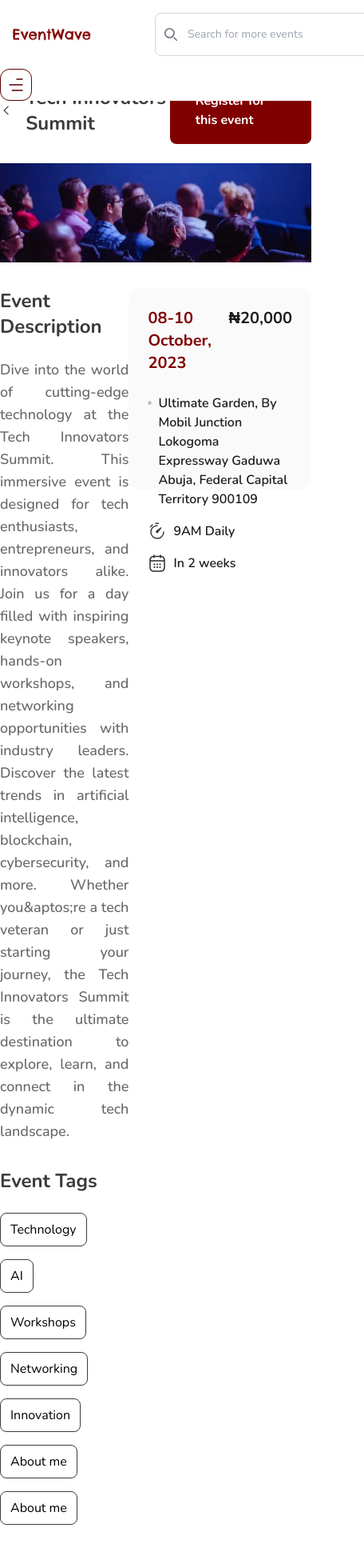
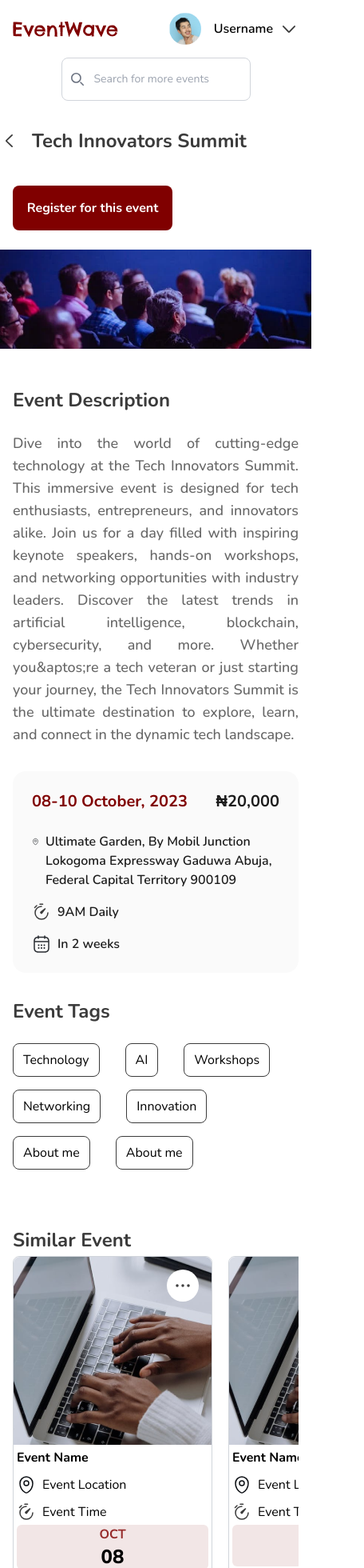
Before and after one commit to hngx-org/event, a Next.js app: page /event/EventDetails in a window 390 px wide. Shown: the top 1960 px of the page at 80% size, 456 px wide, since content can reach past the window. Built offline with nearby package versions, Linux system fonts and the light colour scheme.

Commit message:
made this page responsive

```diff
--- a/components/Dashboard/Dashboardheader.tsx
+++ b/components/Dashboard/Dashboardheader.tsx
@@ -2,13 +2,16 @@ import Image from "next/image";
 import Link from "next/link";
 import Logo from "assets/images/logo.png";
 import user from "assets/images/user.jpg"
-import { HamburgerIcon } from "@/public/assets/icons/mobileIcons";
+import { ArrowDownIcon } from "@/components/icons/EventDetails/SocialIcons";
+import { useState } from "react";
 
 export default function DashboardHeader() {
+    const [isDropdownOpen, setIsDropdownOpen] = useState(false);
+
     return (
         <header className='fixed top-0 left-0 right-0 bg-white z-10'>
-                <div className="max-w-7xl mx-auto flex justify-between p-4 xl:px-0 ">
-                    <div className='flex gap-20 items-center'>
+                <div className="max-w-7xl mx-auto flex items-center gap-4 md:gap-0 justify-between p-4 xl:px-0 ">
+                    <div className='flex flex-col md:flex-row items-start md:flex gap-16 md:gap-20 md:items-center'>
                         {/* Logo */}
                         <Link href='/'>
                         <Image
@@ -19,12 +22,12 @@ export default function DashboardHeader() {
                             className='h-auto w-auto'
                         />
                         </Link>
-                        <form className="w-[380px]">
+                        <form className="hidden md:flex w-[380px]">
                             <label htmlFor="default-search" className="mb-2 text-sm font-medium text-gray-900 sr-only dark:text-white">Search</label>
                             <div className="relative">
                                 <div className="absolute inset-y-0 left-0 flex items-center pl-3 pointer-events-none">
                                     <svg className="w-4 h-4 text-gray-500 dark:text-gray-400" aria-hidden="true" xmlns="http://www.w3.org/2000/svg" fill="none" viewBox="0 0 20 20">
-                                        <path stroke="currentColor" stroke-linecap="round" stroke-linejoin="round" stroke-width="2" d="m19 19-4-4m0-7A7 7 0 1 1 1 8a7 7 0 0 1 14 0Z"/>
+                                        <path stroke="currentColor" strokeLinecap="round" strokeLinejoin="round" strokeWidth="2" d="m19 19-4-4m0-7A7 7 0 1 1 1 8a7 7 0 0 1 14 0Z"/>
                                     </svg>
                                 </div>
                                 <input type="search" id="default-search" className="block w-full p-4 pl-10 text-sm text-gray-900 border border-gray-300 rounded-lg" placeholder="Search for more events" required />
@@ -39,14 +42,35 @@ export default function DashboardHeader() {
                             height={40}
                             alt="user"
                         />
-                        <h3 className="text-base font-semibold">Username</h3>
+                        <div className="flex gap-2">
+                            <h3 className="text-base font-semibold">Username</h3>
+                            <div onClick={() => setIsDropdownOpen(!isDropdownOpen)}>
+                                <ArrowDownIcon />
+                            </div>
+                        </div>
                     </div>
+                    {isDropdownOpen && (
+                            <div className="absolute right-5 top-12 mt-2 w-48 bg-white border border-gray-300 rounded shadow-lg z-50">
+                            <button
+                                className="block w-full text-left py-2 px-4 hover:bg-gray-100 focus:outline-none"
+                            >
+                                Logout
+                            </button>
+                            </div>
+                        )}
                 </div>
 
-                {/* Mobile menu toggle */}
-                <button className='border-[0.5px] border-secondary-400 w-10 h-10 flex items-center justify-center rounded-xl lg:hidden'>
-                    <HamburgerIcon />
-                </button>
+                <form className="flex md:hidden w-full justify-center mb-5">
+                    <label htmlFor="default-search" className="mb-2 text-sm font-medium text-gray-900 sr-only dark:text-white">Search</label>
+                    <div className="relative">
+                        <div className="absolute inset-y-0 left-0 flex items-center pl-3 pointer-events-none">
+                            <svg className="w-4 h-4 text-gray-500 dark:text-gray-400" aria-hidden="true" xmlns="http://www.w3.org/2000/svg" fill="none" viewBox="0 0 20 20">
+                                <path stroke="currentColor" stroke-linecap="round" stroke-linejoin="round" stroke-width="2" d="m19 19-4-4m0-7A7 7 0 1 1 1 8a7 7 0 0 1 14 0Z"/>
+                            </svg>
+                        </div>
+                        <input type="search" id="default-search" className="block w-full p-4 pl-10 text-sm text-gray-900 border border-gray-300 rounded-lg" placeholder="Search for more events" required />
+                    </div>
+                </form>
             </header>
     )
 }
--- a/components/events/EventDetails.tsx
+++ b/components/events/EventDetails.tsx
@@ -4,24 +4,55 @@ import Link from "next/link";
 export default function EventDetails() {
     return (
         <>
-            <div className="max-w-7xl mx-auto flex justify-between mb-6 mt-24">
+            <div className="max-w-7xl md:mx-auto flex flex-col md:flex-row justify-between mb-6 mt-40 md:mt-24">
                 <div className="flex gap-4 items-center">
                     <ArrowBackIcon />
                     <h3 className="text-grey-500 text-2xl font-bold">Tech Innovators Summit</h3>
                 </div>
-                <Link href='/Checkout' className="bg-secondary-300 text-white text-base font-bold flex justify-center items-center py-[18px] px-8 rounded-lg">Register for this event</Link>
+                <Link href='/Checkout' className="w-[200px] ml-4 md:w-auto bg-secondary-300 text-white text-base font-bold flex justify-center items-center px-2 py-4 md:py-[18px] md:px-8 rounded-lg mt-10">Register for this event</Link>
             </div>
 
             <div className="w-full">
                 <img src="/assets/images/herobg.png" alt="hero" className="w-full"/>
             </div>
 
-            <div className="max-w-7xl mx-auto mt-8">
-                <div className="flex justify-between">
+            <div className="max-w-7xl mx-auto mt-8 p-4 lg::p-0">
+                <div className="flex flex-col md:flex-row gap-6 justify-between">
                     <div className="flex flex-col gap-8">
                         <div className="flex flex-col gap-6 max-w-[733px]">
                             <h1 className="text-grey-500 text-2xl font-bold">Event Description</h1>
                             <p className="text-[#666] text-justify font-medium text-lg">Dive into the world of cutting-edge technology at the Tech Innovators Summit. This immersive event is designed for tech enthusiasts, entrepreneurs, and innovators alike. Join us for a day filled with inspiring keynote speakers, hands-on workshops, and networking opportunities with industry leaders. Discover the latest trends in artificial intelligence, blockchain, cybersecurity, and more. Whether you&aptos;re a tech veteran or just starting your journey, the Tech Innovators Summit is the ultimate destination to explore, learn, and connect in the dynamic tech landscape.</p>
+                        </div>
+
+                        <div className="inline-flex md:hidden p-6 items-start gap-6 rounded-2xl bg-[#FAFAFA] max-w-[437px] max-h-[252px]">
+                        <div className="flex flex-col gap-6">
+                            <div>
+                                <div className="flex justify-between">
+                                <h1 className="text-secondary-300 font-bold text-xl">08-10 October, 2023</h1>
+                                <h1 className="text-grey-700 font-bold text-xl">&#8358;20,000</h1>
+                                </div>
+                            </div>
+                            <div className="flex flex-col gap-4">
+                                <div className="flex gap-2 items-start">
+                                    <LocationIcon />
+                                    <h4 className="text-grey-700 text-base font-semibold">
+                                        Ultimate Garden, By Mobil Junction Lokogoma Expressway Gaduwa Abuja, Federal Capital Territory 900109
+                                    </h4>
+                                </div>
+                                <div className="flex gap-2 items-center">
+                                    <ClockIcon />
+                                    <h4 className="text-grey-700 text-base font-semibold">
+                                        9AM Daily
+                                    </h4>
+                                </div>
+                                <div className="flex gap-2 items-center">
+                                    <CalendarIcon />
+                                    <h4 className="text-grey-700 text-base font-semibold">
+                                        In 2 weeks
+                                    </h4>
+                                </div>
+                            </div>
+                        </div>
                     </div>
                         <div className="flex flex-col gap-6">
                             <h1 className="text-grey-500 text-2xl font-bold">Event Tags</h1>
@@ -36,7 +67,7 @@ export default function EventDetails() {
                             </div>
                         </div>
                     </div>
-                    <div className="inline-flex p-6 items-start gap-6 rounded-2xl bg-[#FAFAFA] max-w-[437px] max-h-[252px]">
+                    <div className="hidden md:inline-flex p-6 items-start gap-6 rounded-2xl bg-[#FAFAFA] max-w-[437px] max-h-[252px]">
                         <div className="flex flex-col gap-6">
                             <div>
                                 <div className="flex justify-between">
@@ -68,11 +99,11 @@ export default function EventDetails() {
                     </div>
                 </div>
 
-                <div className="flex flex-col gap-3 mt-[72px] mb-28">
+                <div className="flex flex-col gap-1 mt-[72px] mb-28">
                     <h1 className="text-grey-500 text-2xl font-bold">Similar Event</h1>
-                    <div className="grid grid-cols-3 gap-5">
-                        <div className="w-full rounded-lg border border-gray-300 relative">
-                            <button className="w-[40px] h-[40px] flex items-center justify-center p-3 absolute top-4 right-4 bg-white rounded-[50%] ">
+                    <div className="grid md:grid-cols-3 gap-5 grid-flow-col overflow-x-scroll snap-x scroll-p-4">
+                        <div className="w-[250px] md:w-[250px] md:w-full rounded-lg border border-gray-300 relative">
+                            <button className="w-[40px] h-[40px] flex items-center justify-center p-1 absolute top-4 right-4 bg-white rounded-[50%] ">
                                 <OptionIcon />
                             </button>
                             <div className="w-full h-[235px] ">
@@ -83,9 +114,9 @@ export default function EventDetails() {
 
                                 />
                             </div>
-                            <div className="grid grid-cols-[1fr_0.4fr] gap-3 p-[24px]">
+                            <div className="grid md:grid-cols-[1fr_0.4fr] gap-1 p-1 md:md:p-[24px]">
                                 <div className="grid gap-[10px]">
-                                <h3 className="text-2xl font-bold">Event Name</h3>
+                                    <h3 className="md:text-2xl font-bold">Event Name</h3>
                                     <div className="flex gap-2 items-center">
                                         <LocationIcon />
                                         <p className="">Event Location</p>
@@ -96,7 +127,7 @@ export default function EventDetails() {
                                     </div>
                                     </div>
                                 <div>
-                                <div className="w-full bg-secondary-50 flex items-center justify-center flex-col p-[10px] rounded-md ">
+                                <div className="w-full bg-secondary-50 flex items-center justify-center flex-col md:p-[10px] rounded-md ">
                                     <p className="text-secondary-200 font-bold">OCT</p>
                                     <h3 className="text-2xl font-extrabold">08</h3>
                                 </div>
@@ -110,7 +141,7 @@ export default function EventDetails() {
                                 <p className="font-bold px-2">Live</p>
                             </div>
                         </div>
-                        <div className="w-full rounded-lg border border-gray-300 relative">
+                        <div className="w-[250px] md:w-full rounded-lg border border-gray-300 relative">
                             <button className="w-[40px] h-[40px] p-3 flex items-center justify-center absolute top-4 right-4 bg-white rounded-[50%] ">
                                 <OptionIcon />
                             </button>
@@ -122,9 +153,9 @@ export default function EventDetails() {
 
                                 />
                             </div>
-                            <div className="grid grid-cols-[1fr_0.4fr] gap-3 p-[24px]">
+                            <div className="grid md:grid-cols-[1fr_0.4fr] gap-1 p-1 md:p-[24px]">
                                 <div className="grid gap-[10px]">
-                                <h3 className="text-2xl font-bold">Event Name</h3>
+                                <h3 className="md:text-2xl font-bold">Event Name</h3>
                                 <div className="flex gap-2 items-center">
                                     <LocationIcon />
                                     <p className="">Event Location</p>
@@ -135,7 +166,7 @@ export default function EventDetails() {
                                 </div>
                                 </div>
                                 <div>
-                                <div className="w-full bg-secondary-50 flex items-center justify-center flex-col p-[10px] rounded-md ">
+                                <div className="w-full bg-secondary-50 flex items-center justify-center flex-md:col p-[10px] rounded-md ">
                                     <p className="text-secondary-200 font-bold">OCT</p>
                                     <h3 className="text-2xl font-extrabold">08</h3>
                                 </div>
@@ -149,7 +180,7 @@ export default function EventDetails() {
                                 <p className="font-bold px-2">Live</p>
                             </div>
                         </div>
-                        <div className="w-full rounded-lg border border-gray-300 relative">
+                        <div className="w-[250px] md:w-full rounded-lg border border-gray-300 relative">
                             <button className="w-[40px] h-[40px] flex items-center justify-center p-3 absolute top-4 right-4 bg-white rounded-[50%] ">
                                 <OptionIcon />
                             </button>
@@ -161,9 +192,9 @@ export default function EventDetails() {
 
                                 />
                             </div>
-                            <div className="grid grid-cols-[1fr_0.4fr] gap-3 p-[24px]">
+                            <div className="grid md:grid-cols-[1fr_0.4fr] gap-1 p-1 md:p-[24px]">
                                 <div className="grid gap-[10px]">
-                                <h3 className="text-2xl font-bold">Event Name</h3>
+                                <h3 className="md:text-2xl font-bold">Event Name</h3>
                                 <div className="flex gap-2 items-center">
                                     <LocationIcon />
                                     <p className="">Event Location</p>
@@ -174,7 +205,7 @@ export default function EventDetails() {
                                 </div>
                                 </div>
                                 <div>
-                                <div className="w-full bg-secondary-50 flex items-center justify-center flex-col p-[10px] rounded-md ">
+                                <div className="w-full bg-secondary-50 flex items-center justify-center flex-md:col p-[10px] rounded-md ">
                                     <p className="text-secondary-200 font-bold">OCT</p>
                                     <h3 className="text-2xl font-extrabold">08</h3>
                                 </div>
--- /dev/null
+++ b/components/icons/EventDetails/ArrowDown.tsx
@@ -0,0 +1,34 @@
+import React from "react";
+
+function ArrowDownIcon() {
+  return (
+    <svg
+      xmlns="http://www.w3.org/2000/svg"
+      width="24"
+      height="24"
+      fill="none"
+      viewBox="0 0 24 24"
+    >
+      <path
+        fill="#3B3B3B"
+        d="M11.997 15.104L5.474 8.27a.79.79 0 00-.608-.263.838.838 0 00-.608.277.892.892 0 00-.258.637c0 .244.086.457.258.637l6.63 6.959a1.536 1.536 0 001.11.483 1.535 1.535 0 001.108-.483l6.642-6.96A.876.876 0 0020 8.915a.926.926 0 00-.265-.644.814.814 0 00-.608-.27.814.814 0 00-.608.27l-6.522 6.834z"
+      ></path>
+      <mask
+        style={{ maskType: "alpha" }}
+        width="24"
+        height="24"
+        x="0"
+        y="0"
+        maskUnits="userSpaceOnUse"
+      >
+        <path
+          fill="#FEFEFE"
+          d="M0 0H24V24H0z"
+          transform="matrix(0 -1 -1 0 24 24)"
+        ></path>
+      </mask>
+    </svg>
+  );
+}
+
+export default ArrowDownIcon;
--- a/components/icons/EventDetails/SocialIcons.ts
+++ b/components/icons/EventDetails/SocialIcons.ts
@@ -4,5 +4,6 @@ import LocationIcon from "@/components/icons/EventDetails/Location";
 import ArrowBackIcon from "@/components/icons/EventDetails/arrowback";
 import ElipseIcon from "@/components/icons/EventDetails/Elipse";
 import OptionIcon from "@/components/icons/EventDetails/Option";
+import ArrowDownIcon from "@/components/icons/EventDetails/ArrowDown";
 
-export { CalendarIcon, ClockIcon, LocationIcon, ArrowBackIcon, ElipseIcon, OptionIcon };
+export { CalendarIcon, ClockIcon, LocationIcon, ArrowBackIcon, ElipseIcon, OptionIcon, ArrowDownIcon };
--- a/styles/globals.css
+++ b/styles/globals.css
@@ -4,8 +4,3 @@
 @tailwind base;
 @tailwind components;
 @tailwind utilities;
-
-.card {
-    display: grid;
-    grid-template-columns: auto auto auto;
-}
```
Lines whose indentation alone changed are shown as unchanged.
